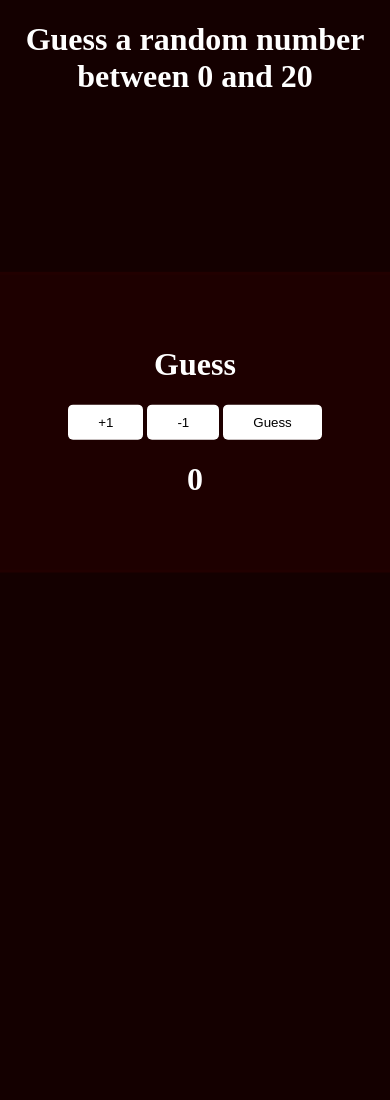
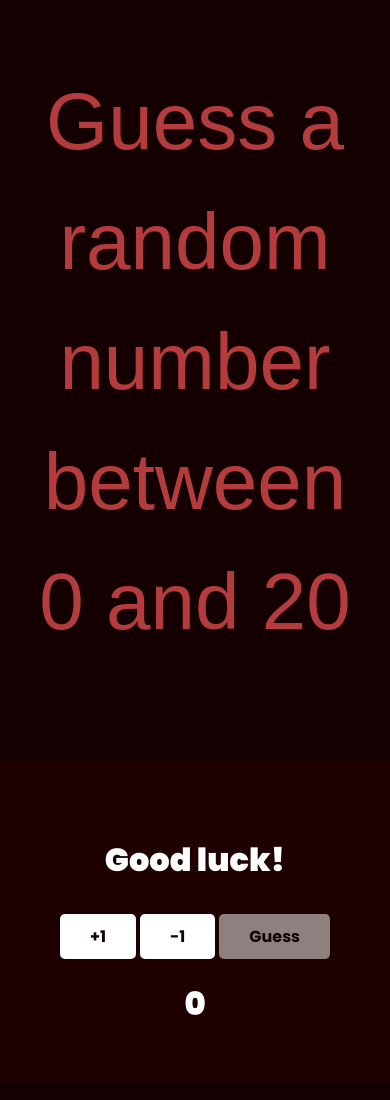
Before and after one commit to johannessnildal/guessing-game, a plain HTML site: page index.html in a window 390 px wide. Shown: the top 1100 px of the page. Before the commit the page ends 844 px from the top, so only its background shows below. Drawn offline with Linux system fonts and the light colour scheme; a web font is replaced by a local one.

Commit message:
responsive design, favicon, design improvements

```diff
--- a/index.html
+++ b/index.html
@@ -5,20 +5,23 @@
         <meta charset="utf-8">
         <meta http-equiv="X-UA-Compatible" content="IE=edge">
         <title>Luck</title>
-        <meta name="description" content="">
+        <link rel="icon" type="image/x-icon" href="favicon.png">
+        <meta name="description" content="Guess a random number between 0 and 20">
         <meta name="viewport" content="width=device-width, initial-scale=1">
         <link rel="stylesheet" href="style.css">
     </head>
     <body>
-        <h1 class="header">Guess a random number between 0 and 20</h1>
-        <div class="container center">
-            <h1 class="answer" id="correctAnswerHeader">Guess</h1>
-            <div class="buttons">
-                <button class="increase" id="guessIncrease">+1</button>
-                <button class="decrease" id="guessDecrease">-1</button>
-                <button class="guess" id="guess">Guess</button>
+        <div class="wrapper">
+            <h1 class="header">Guess a random number between 0 and 20</h1>
+            <div class="container">
+                <h1 class="answer | poppins-black" id="correctAnswerHeader">Good luck!</h1>
+                <div class="buttons">
+                    <button class="increase | normalbtn poppins-bold" id="guessIncrease">+1</button>
+                    <button class="decrease | normalbtn poppins-bold" id="guessDecrease">-1</button>
+                    <button class="guess | poppins-bold" id="guess">Guess</button>
+                </div>
+                <h1 class="counter | poppins-black" id="counter">0</h1>
             </div>
-            <h1 class="counter" id="counter">0</h1>
         </div>
 
         <script src="main.js" async defer></script>
--- a/style.css
+++ b/style.css
@@ -1,8 +1,82 @@
+@import url('https://fonts.googleapis.com/css2?family=Jacquard+12+Charted&family=Jersey+10&display=swap');
+@import url('https://fonts.googleapis.com/css2?family=Poppins:ital,wght@0,100;0,200;0,300;0,400;0,500;0,600;0,700;0,800;0,900;1,100;1,200;1,300;1,400;1,500;1,600;1,700;1,800;1,900&display=swap');
+
+/* RESET */
+/* Box sizing rules */
+*,
+*::before,
+*::after {
+  box-sizing: border-box;
+}
+
+/* Prevent font size inflation */
+html {
+  -moz-text-size-adjust: none;
+  -webkit-text-size-adjust: none;
+  text-size-adjust: none;
+}
+
+/* Remove default margin in favour of better control in authored CSS */
+body, h1, h2, h3, h4, p,
+figure, blockquote, dl, dd {
+  margin-block-end: 0;
+}
+
+/* Remove list styles on ul, ol elements with a list role, which suggests default styling will be removed */
+ul[role='list'],
+ol[role='list'] {
+  list-style: none;
+}
+
+/* Set core body defaults */
 body {
-    margin: 0;
-    padding: 0;
+  min-height: 100vh;
+  line-height: 1.5;
+}
+
+/* Balance text wrapping on headings */
+h1, h2,
+h3, h4 {
+  text-wrap: balance;
+}
+
+/* A elements that don't have a class get default styles */
+a:not([class]) {
+  text-decoration-skip-ink: auto;
+  color: currentColor;
+}
+
+/* Make images easier to work with */
+img,
+picture {
+  max-width: 100%;
+  display: block;
+}
+
+/* Inherit fonts for inputs and buttons */
+input, button,
+textarea, select {
+  font-family: inherit;
+  font-size: inherit;
+}
+
+/* Make sure textareas without a rows attribute are not tiny */
+textarea:not([rows]) {
+  min-height: 10em;
+}
+
+/* Anything that has been anchored to should have extra scroll margin */
+:target {
+  scroll-margin-block: 5ex;
+}
+
+/* Styling */
+
+body {
     background-color: rgba(20, 0, 0);
     text-align: center;
+    font-weight: 400;
+    font-style: normal;
 }
 
 .center {
@@ -12,36 +86,94 @@ body {
     transform: translate(-50%, -50%);
 }
 
+.wrapper {
+    display: flex;
+    flex-direction: column;
+    align-items: center;
+}
+
+@media only screen and (max-width: 600px) {
+    .header {
+        display: none;
+    }
+}
 .header {
+    display: block;
     color: white;
-    position: relative;
+    font-family: "Jersey 10", sans-serif;
+    font-weight: 400;
+    font-style: normal;
+    font-size: 5rem;
+    color: rgb(180, 60, 60);
 }
 
 .container {
     background-color: rgb(30, 0, 0);
     border: solid rgba(50,0,0,20%);
     color: white;
-    width: 350px;
+    width: 450px;
     border-radius: 15px;
-    display: flex;
-    flex-direction: column;
-    align-items: center;
     padding: 50px;
+    margin-top: 100px;
+    margin-bottom: 100px;
 }
 
 .buttons {
+    padding-top: 30px;
+
     button{
         background-color: white;
         border: none;
+        color: rgba(20, 0, 0);
         padding-inline: 30px;
         padding-block: 10px;
         border-radius: 5px;
         transition-duration: 0.3s;
         cursor: pointer;
     }
+    .guess {
+        background-color: rgba(255,255,255,50%)
+    }
 }
 
-.buttons button:hover {
+.normalbtn:hover {
     opacity: 50%;
     transition-duration: 0.3s;
 }
+
+.guess:hover {
+    background-color: rgb(180, 60, 60);
+    transition-duration: 0.3s;
+}
+
+/* Utility classes */
+
+.poppins-light {
+    font-family: "Poppins", sans-serif;
+    font-weight: 300;
+    font-style: normal;
+  }
+
+.poppins-regular {
+  font-family: "Poppins", sans-serif;
+  font-weight: 400;
+  font-style: normal;
+}
+
+.poppins-medium {
+    font-family: "Poppins", sans-serif;
+    font-weight: 500;
+    font-style: normal;
+  }
+
+  .poppins-bold {
+    font-family: "Poppins", sans-serif;
+    font-weight: 700;
+    font-style: normal;
+  }
+
+  .poppins-black {
+    font-family: "Poppins", sans-serif;
+    font-weight: 900;
+    font-style: normal;
+  }
```
Also changed, not shown: favicon.png (added).
